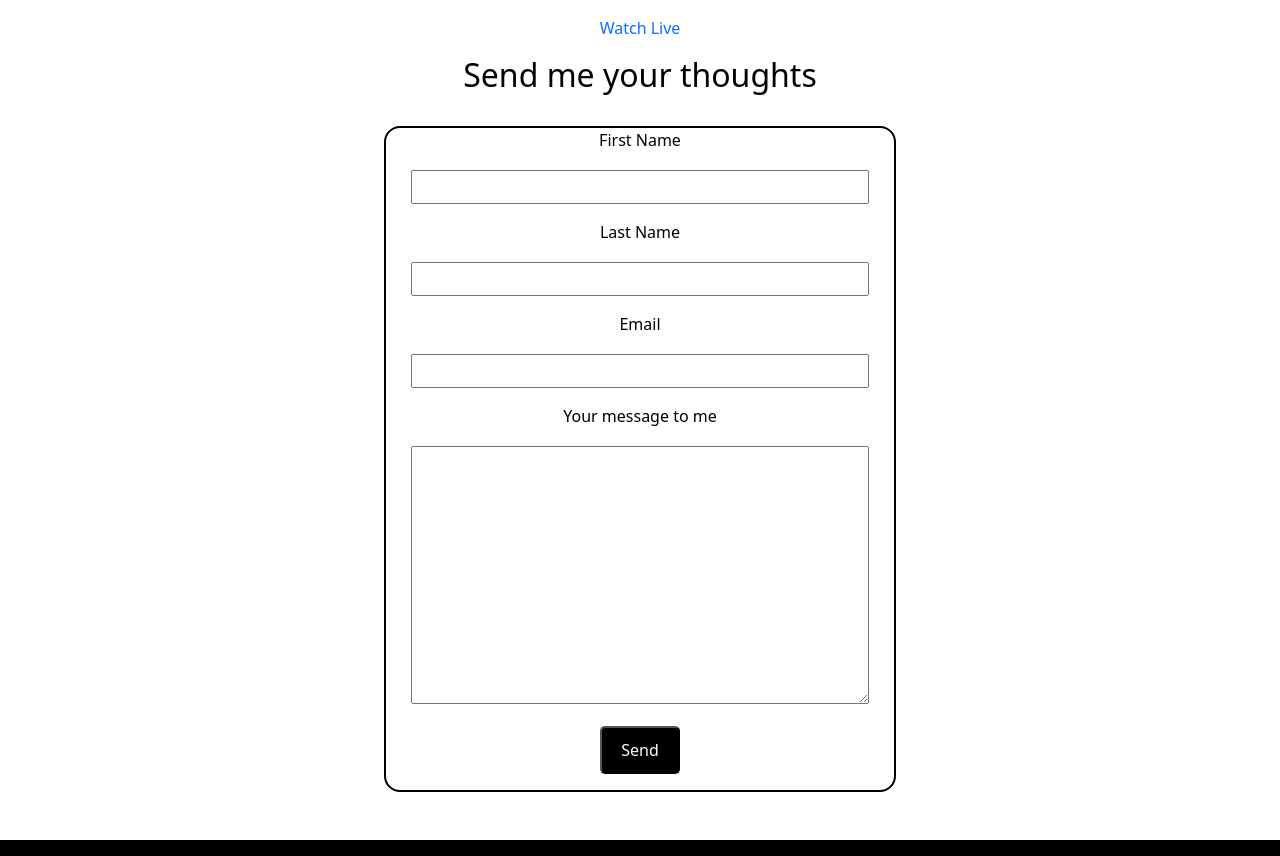
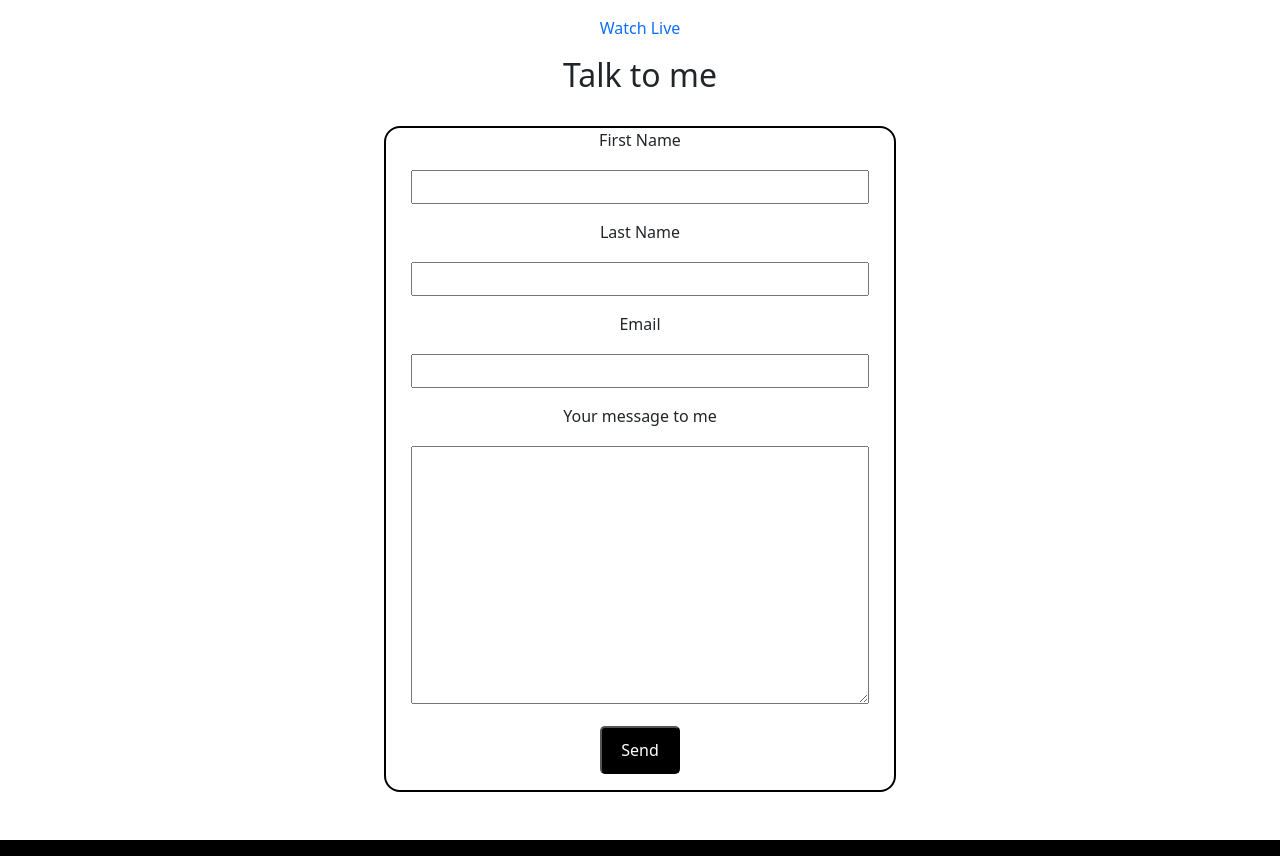
Before and after one commit to Conormcgregor333/Sanatan-Seva, a website: page index.html in a window 1280 px wide. Shown: the part 4469-5325 px from the top of the page. Drawn offline with nearby package versions, Linux system fonts and the dark colour scheme.

Commit message:
edited HTML

```diff
--- a/index.html
+++ b/index.html
@@ -524,7 +524,7 @@
     </section>
     <!-- ----------------------------------------------------------------------form------------------------------------------------ -->
     <section class="form-section" id="form-section">
-      <h2>Send me your thoughts</h2>
+      <h2>Talk to me</h2>
       <form
         class="form-class"
         action="https://formbold.com/s/6l1Op"
--- a/sass/main.scss
+++ b/sass/main.scss
@@ -15,10 +15,9 @@
   padding: 0;
   box-sizing: border-box;
 }
+/* $pnk-clr:#be0c88; */
+  /* @media (prefers-color-scheme:dark) {
+    body{
 
-  @media (prefers-color-scheme:dark) {
-    body{
-      background-color: white !important;
-      color:black !important;
     }
-  }
+  } */
```
Also changed, not shown: sass/main.css, 1 other file.
